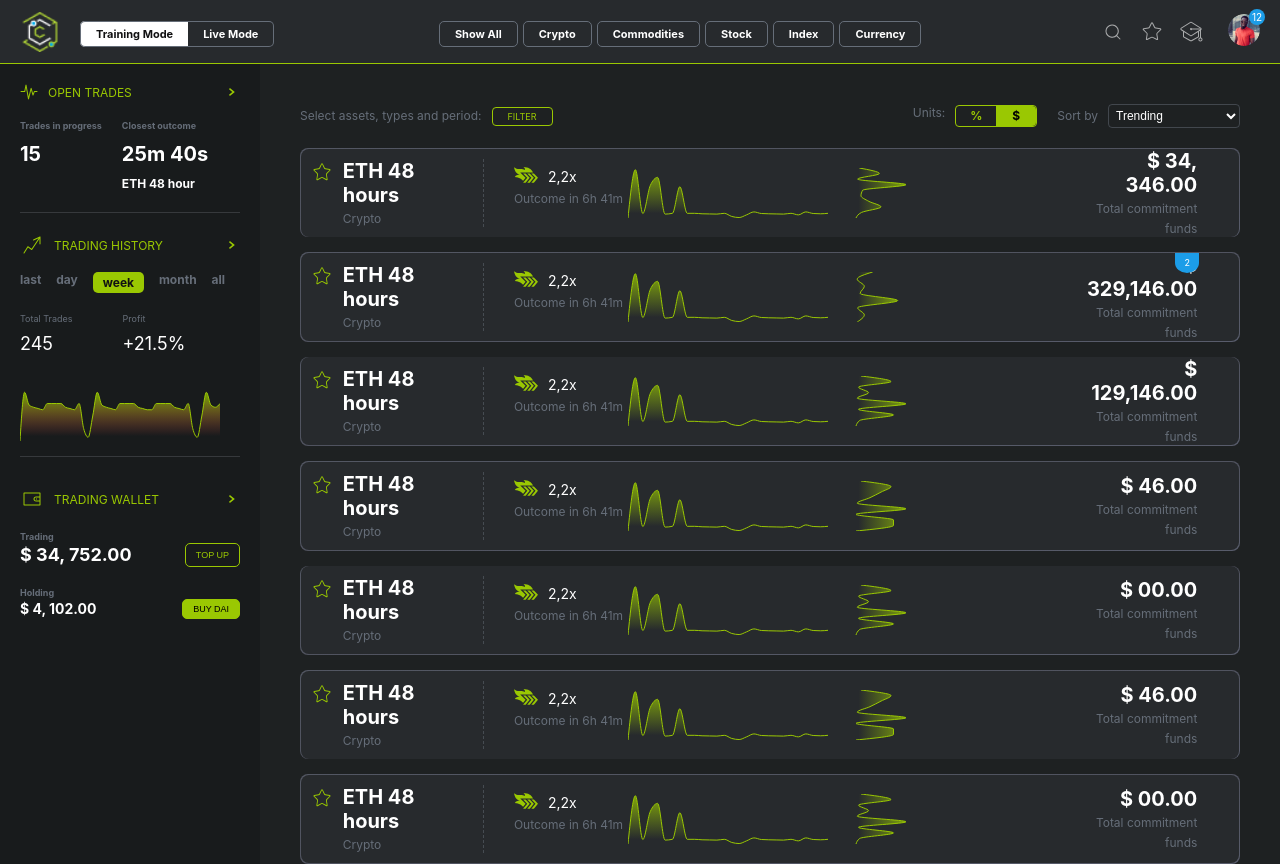
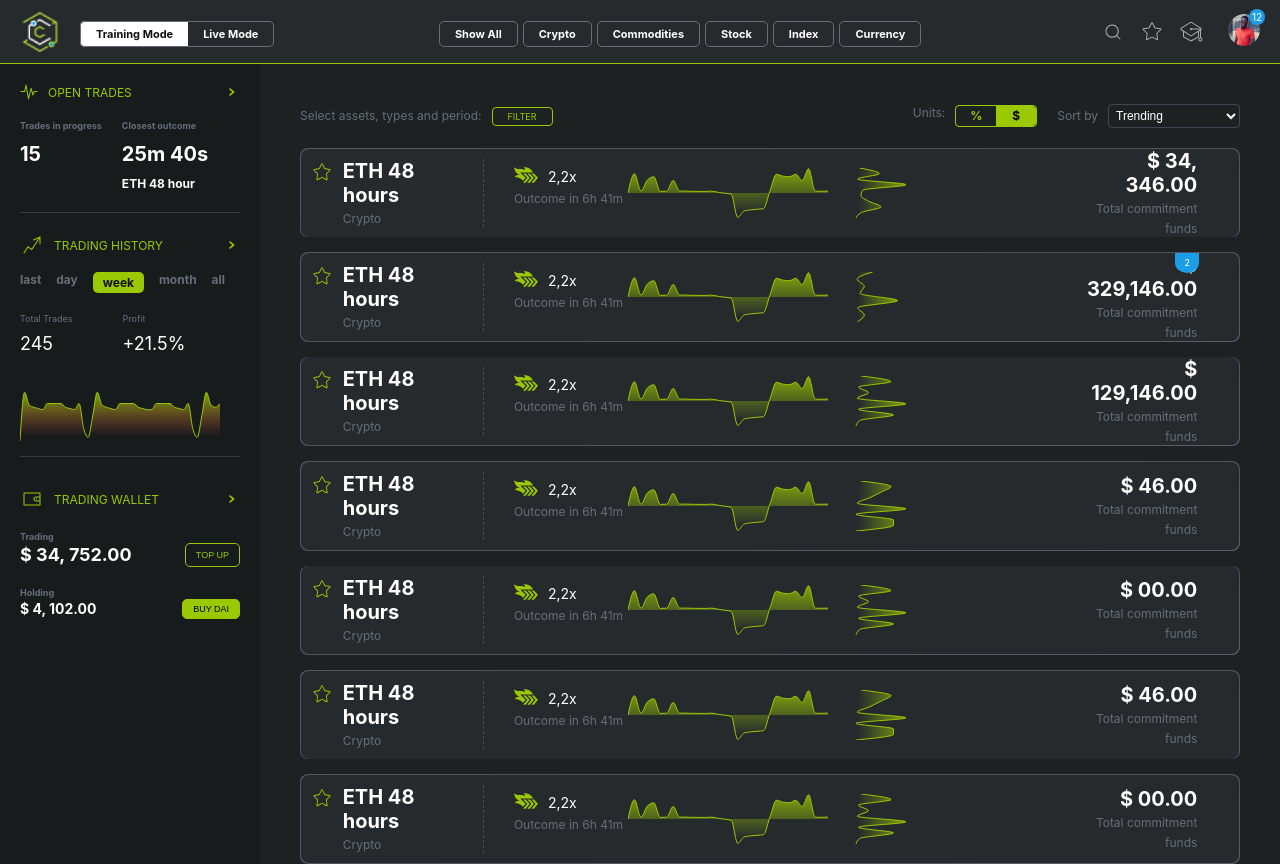
Before and after one commit to hafizferanmi/ccross, a React (Create React App) app: page / in a window 1280 px wide. Built offline with nearby package versions, Linux system fonts and the light colour scheme.

Commit message:
vertical graph

```diff
--- a/src/Components/PageBody/VerticalGraph.js
+++ b/src/Components/PageBody/VerticalGraph.js
@@ -18,17 +18,20 @@ const data = [
   { data: 250 },
   { data: 300 },
   { data: 100 },
-  { data: 30 },
-  { data: 200 },
-  { data: 390 },
-  { data: 288 },
-  { data: 270 },
-  { data: 260 },
-  { data: 250 },
+  { data: -30 },
+  { data: -200 },
+  { data: -3900 },
+  { data: -2880 },
+  { data: -2700 },
+  { data: -2600 },
+  { data: -2500 },
   { data: 300 },
-
-  { data: 200 },
-  { data: 390 },
+  { data: 3000 },
+  { data: 2700 },
+  { data: 2600 },
+  { data: 3000 },
+  { data: 2000 },
+  { data: 3900 },
   { data: 288 },
   { data: 270 },
   { data: 300 }
```
Also changed, not shown: 1 other file (tests, documents, lock files or other folders).
